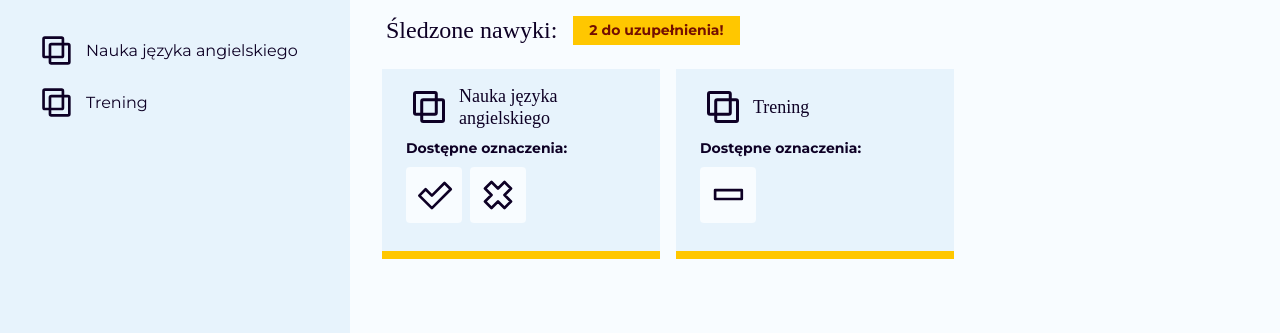
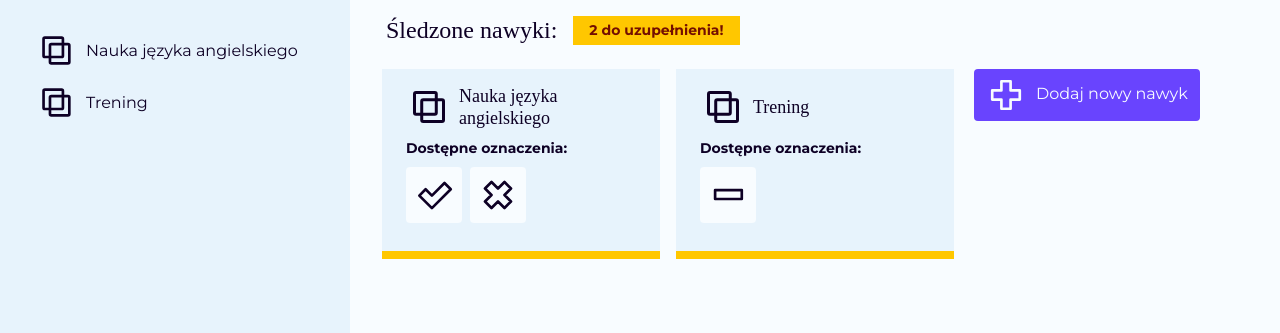
Before and after one commit to BarteXikora/habit-tracking, a React (Create React App) app in the folder client/: page /dashboard in a window 1280 px wide. Shown: the part 276-609 px from the top of the page. Built offline with nearby package versions, Linux system fonts and the light colour scheme; a web font is replaced by a local one.

Commit message:
Created add new habit button in habits cards section.

```diff
--- a/client/src/components/sections/HabitsCardsSection.tsx
+++ b/client/src/components/sections/HabitsCardsSection.tsx
@@ -1,9 +1,14 @@
 import { useState, useEffect } from 'react'
-import { Row, Col } from 'react-bootstrap'
+import { Row, Col, Button } from 'react-bootstrap'
+import { useNavigate } from 'react-router-dom'
 import HabitCard from './habits/HabitCard'
 import { useAppSelector } from '../../functions/reduxStore'
 
+import iconAdd from '../../img/icon-add-white.svg'
+
 const HabitsCardsSection = () => {
+    const navigate = useNavigate()
+
     const habitsList = useAppSelector(state => state.habits)
 
     const countLeft = (): number => {
@@ -35,6 +40,14 @@ const HabitsCardsSection = () => {
                 return <HabitCard key={habit.id} habit={habit} />
             })
         }
+
+        <Col className='text-end text-sm-center text-md-start'>
+            <Button className='btn btn-prim btn-icon-text d-inline-block' onClick={() => navigate('/add')}>
+                <img src={iconAdd} alt="Dodaj" />
+
+                Dodaj nowy nawyk
+            </Button>
+        </Col>
     </Row>
 }
 
```
Also changed, not shown: client/src/img/icon-add-white.svg (added).
